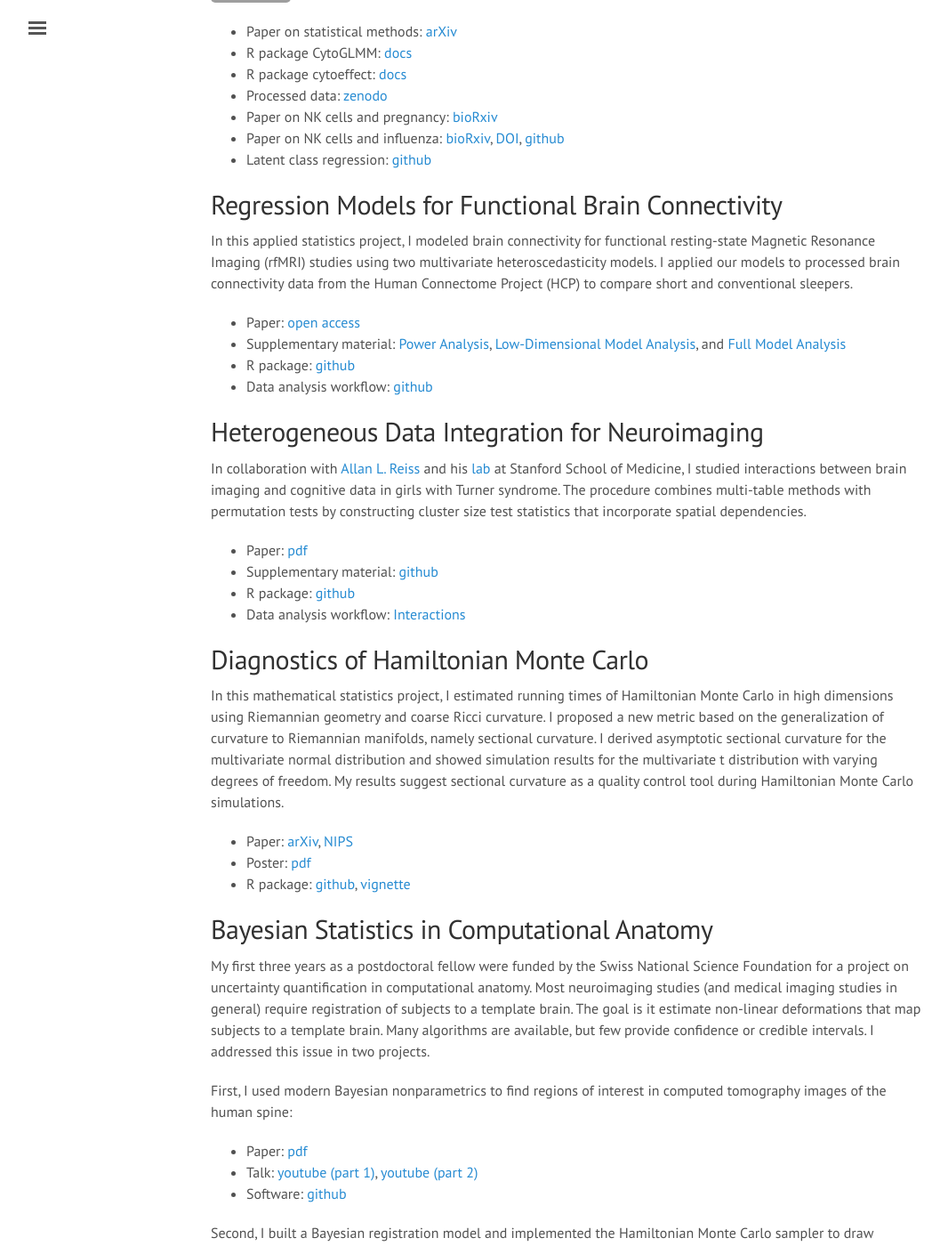
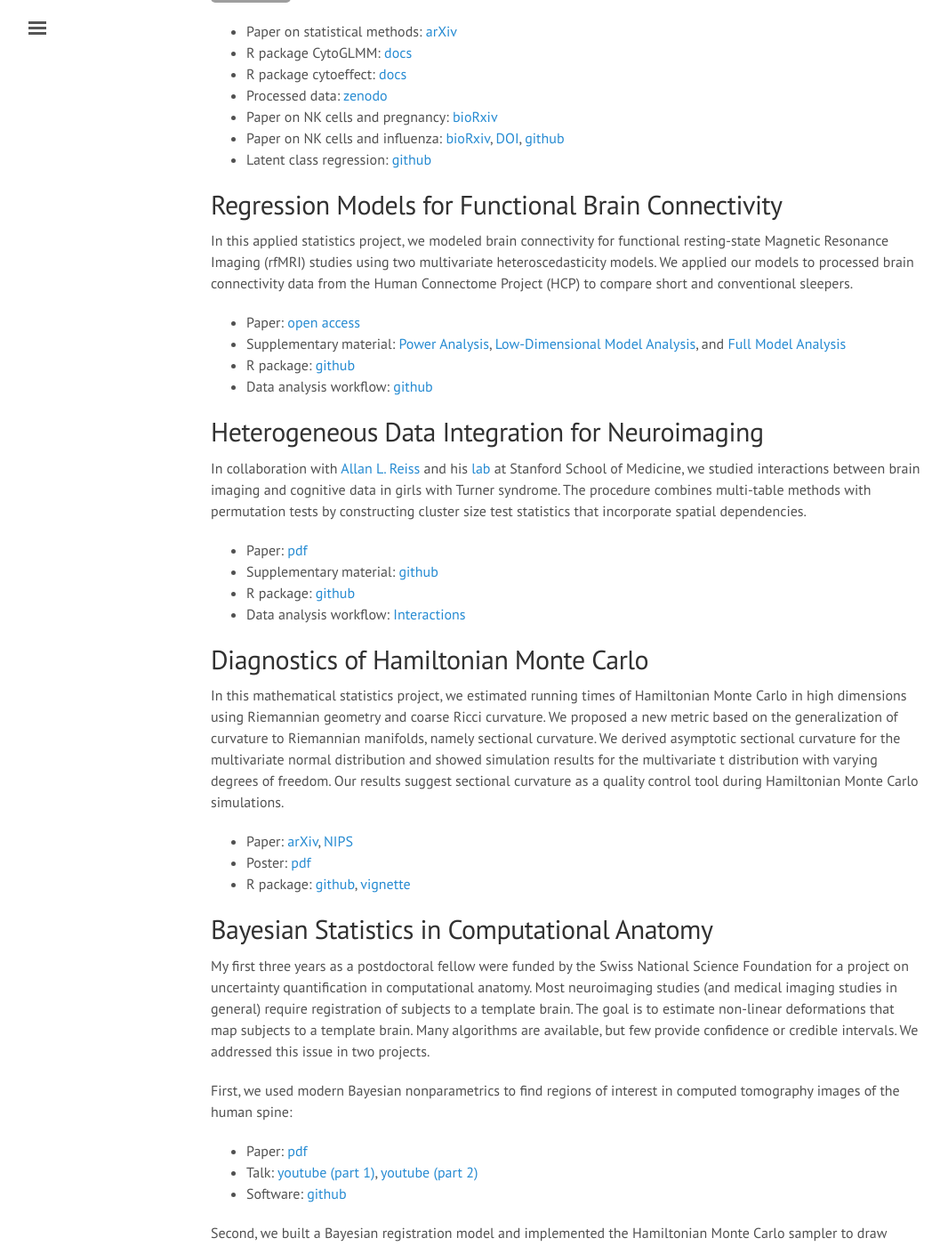
Before and after one commit to ChristofSeiler/ChristofSeiler.github.io, a Jekyll site: the page built from projects.md, in a window 1280 px wide and 1400 px high, scrolled down 403 px. Shown: the whole window at 89% size, without its empty margins (3-1069 px from the left). Built offline with Jekyll 4.4.1, drawn with Linux system fonts in a browser that asks for light colours; some of the changed text lies outside the part shown; grey boxes are pictures that could not be loaded.

Commit message:
change from "I" to "we"

```diff
--- a/projects.md
+++ b/projects.md
@@ -21,7 +21,7 @@ Interactively reproduce and explore our analyses:
 
 ## Regression Models for Functional Brain Connectivity
 
-In this applied statistics project, I modeled brain connectivity for functional resting-state Magnetic Resonance Imaging (rfMRI) studies using two multivariate heteroscedasticity models. I applied our models to processed brain connectivity data from the Human Connectome Project (HCP) to compare short and conventional sleepers.
+In this applied statistics project, we modeled brain connectivity for functional resting-state Magnetic Resonance Imaging (rfMRI) studies using two multivariate heteroscedasticity models. We applied our models to processed brain connectivity data from the Human Connectome Project (HCP) to compare short and conventional sleepers.
 
 * Paper: [open access](https://doi.org/10.3389/fnins.2017.00696)
 * Supplementary material: [Power Analysis](https://christofseiler.github.io/CovRegFC_HCP/Power.html), [Low-Dimensional Model Analysis](https://christofseiler.github.io/CovRegFC_HCP/Low_Dimensional.html), and [Full Model Analysis](https://christofseiler.github.io/CovRegFC_HCP/Full.html)
@@ -30,7 +30,7 @@ In this applied statistics project, I modeled brain connectivity for functional
 
 ## Heterogeneous Data Integration for Neuroimaging
 
-In collaboration with [Allan L. Reiss](https://med.stanford.edu/profiles/allan-reiss) and his [lab](http://cibsr.stanford.edu/) at Stanford School of Medicine, I studied interactions between brain imaging and cognitive data in girls with Turner syndrome. The procedure combines multi-table methods with permutation tests by constructing cluster size test statistics that incorporate spatial dependencies.
+In collaboration with [Allan L. Reiss](https://med.stanford.edu/profiles/allan-reiss) and his [lab](http://cibsr.stanford.edu/) at Stanford School of Medicine, we studied interactions between brain imaging and cognitive data in girls with Turner syndrome. The procedure combines multi-table methods with permutation tests by constructing cluster size test statistics that incorporate spatial dependencies.
 
 * Paper: [pdf](https://christofseiler.github.io/braincog/BrainCognitionArticle_Neuroinformatics.pdf)
 * Supplementary material: [github](https://github.com/ChristofSeiler/braincog_manuscript)
@@ -39,7 +39,7 @@ In collaboration with [Allan L. Reiss](https://med.stanford.edu/profiles/allan-r
 
 ## Diagnostics of Hamiltonian Monte Carlo
 
-In this mathematical statistics project, I estimated running times of Hamiltonian Monte Carlo in high dimensions using Riemannian geometry and coarse Ricci curvature. I proposed a new metric based on the generalization of curvature to Riemannian manifolds, namely sectional curvature. I derived asymptotic sectional curvature for the multivariate normal distribution and showed simulation results for the multivariate t distribution with varying degrees of freedom. My results suggest sectional curvature as a quality control tool during Hamiltonian Monte Carlo simulations.
+In this mathematical statistics project, we estimated running times of Hamiltonian Monte Carlo in high dimensions using Riemannian geometry and coarse Ricci curvature. We proposed a new metric based on the generalization of curvature to Riemannian manifolds, namely sectional curvature. We derived asymptotic sectional curvature for the multivariate normal distribution and showed simulation results for the multivariate t distribution with varying degrees of freedom. Our results suggest sectional curvature as a quality control tool during Hamiltonian Monte Carlo simulations.
 
 * Paper: [arXiv](http://arxiv.org/abs/1407.1114), [NIPS](http://papers.nips.cc/paper/5500-positive-curvature-and-hamiltonian-monte-carlo.pdf)
 * Poster: [pdf](https://christofseiler.github.io/NIPS-Poster.pdf)
@@ -47,22 +47,22 @@ In this mathematical statistics project, I estimated running times of Hamiltonia
 
 ## Bayesian Statistics in Computational Anatomy
 
-My first three years as a postdoctoral fellow were funded by the Swiss National Science Foundation for a project on uncertainty quantification in computational anatomy. Most neuroimaging studies (and medical imaging studies in general) require registration of subjects to a template brain. The goal is it estimate non-linear deformations that map subjects to a template brain. Many algorithms are available, but few provide confidence or credible intervals. I addressed this issue in two projects.
+My first three years as a postdoctoral fellow were funded by the Swiss National Science Foundation for a project on uncertainty quantification in computational anatomy. Most neuroimaging studies (and medical imaging studies in general) require registration of subjects to a template brain. The goal is to estimate non-linear deformations that map subjects to a template brain. Many algorithms are available, but few provide confidence or credible intervals. We addressed this issue in two projects.
 
-First, I used modern Bayesian nonparametrics to find regions of interest in computed tomography images of the human spine:
+First, we used modern Bayesian nonparametrics to find regions of interest in computed tomography images of the human spine:
 
 * Paper: [pdf](https://hal.inria.fr/hal-00847185/document)
 * Talk: [youtube (part 1)](https://www.youtube.com/watch?v=KZO-EaJ6Qrc), [youtube (part 2)](https://www.youtube.com/watch?v=B22UeW_wOpg)
 * Software: [github](https://github.com/ChristofSeiler/BayesianNonparametrics.git)
 
-Second, I built a Bayesian registration model and implemented the Hamiltonian Monte Carlo sampler to draw samples from its posterior distribution:
+Second, we built a Bayesian registration model and implemented the Hamiltonian Monte Carlo sampler to draw samples from its posterior distribution:
 
 * Book chapter: [pdf](https://christofseiler.github.io/Preprint_Bayesian_CA.pdf), [DOI](https://www.elsevier.com/books/statistical-shape-and-deformation-analysis/zheng/978-0-12-810493-4)
 * Software: [github](https://github.com/ChristofSeiler/BayesianImageRegistration)
 
 ## Medical Image Registration
 
-During my PhD, I introduced a new type of structured medial image registration algorithm that can handle multiscale hierarchical anatomical structures. I applied my new method to mandible imaging data and showed how to design medical implants that fit a large population of people.
+During my PhD, we introduced a new type of structured medial image registration algorithm that can handle multiscale hierarchical anatomical structures. We applied my new method to mandible imaging data and showed how to design medical implants that fit a large population of people.
 
 * Overview: [link](https://christofseiler.github.io/phd)
 * Paper: [pdf](http://www.inria.fr/sophia/asclepios/Publications/Christof.Seiler/SeilerPolyaffineTransformationTreesMedIA2012.pdf)
@@ -70,7 +70,7 @@ During my PhD, I introduced a new type of structured medial image registration a
 
 ## Biomedical Engineering Applications
 
-I applied my new registration method to a wide range of clinical applications. In collaboration with orthopaedic researchers, I compared the shape symmetry between left and right femur bones. In collaboration with orthopaedic implant designers, I constructed virtual mandible bones for better implant fitting and design. In collaboration with cardiac researchers, I modeled the dynamics of the human heart using ultrasound imaging. In collaboration with an orthopaedic surgeon in Argentina, I developed a bone allograft selection algorithm to pick the optimal bone from a femur bone bank for tumor replacement. In collaboration with mechanical engineers, I constructed statistical shape and appearance models to evaluate the mechanical properties of femur bones.
+We applied my new registration method to a wide range of clinical applications. In collaboration with orthopaedic researchers, we compared the shape symmetry between left and right femur bones. In collaboration with orthopaedic implant designers, we constructed virtual mandible bones for better implant fitting and design. In collaboration with cardiac researchers, we modeled the dynamics of the human heart using ultrasound imaging. In collaboration with an orthopaedic surgeon in Argentina, we developed a bone allograft selection algorithm to pick the optimal bone from a femur bone bank for tumor replacement. In collaboration with mechanical engineers, we constructed statistical shape and appearance models to evaluate the mechanical properties of femur bones.
 
 * Paper on implant design: [pdf](http://www.mauricioreyes.me/Publications/BouMiccai2012.pdf)
 * Paper on dynamics of the human heart: [pdf](http://hal.inria.fr/hal-00840041/PDF/MICCAI_mcleod_2013.pdf)
@@ -79,14 +79,14 @@ I applied my new registration method to a wide range of clinical applications. I
 
 ## Cell Shape Classifier
 
-During my PhD, I classified stem cells during differentiation based on their shape from time-lapse video microscopy. My algorithm was able to distinguish myogenic from osteogenic and adipogenic cells.
+During my PhD, we classified stem cells during differentiation based on their shape from time-lapse video microscopy. My algorithm was able to distinguish myogenic from osteogenic and adipogenic cells.
 
 * Paper: [pdf](https://pdfs.semanticscholar.org/a1f2/856b339318fd751d77a9cde70ffc07d9e863.pdf)
 * Software: [github](https://github.com/ChristofSeiler/CellShapeClassifier)
 
 ## GPU Programming
 
-For my MSc thesis, I implemented fast GPU code using shader processing to model soft tissue deformations with Markov random fields.
+For my MSc thesis, we implemented fast GPU code using shader processing to model soft tissue deformations with Markov random fields.
 
 * Paper: [pdf](https://christofseiler.github.io/PaperHMRFDeformationGPU.pdf)
 * Software: [github](https://github.com/ChristofSeiler/SoftTissueDeformations.git)
```
